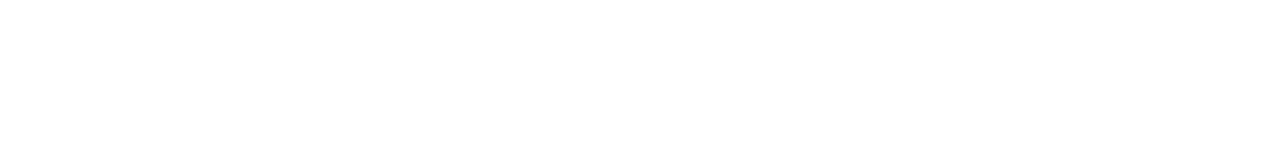
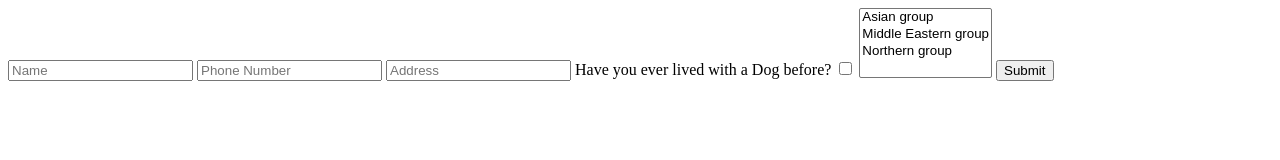
Before and after one commit to acciojob/dog-adoption-application-Yogndr, a website: page main.html in a window 1280 px wide. Drawn offline with Linux system fonts and the light colour scheme.

Commit message:
created a submission

```diff
--- a/main.html
+++ b/main.html
@@ -7,6 +7,31 @@
 </head>
 
 <body>
+	<form>
+		<input type="text" id="name" placeholder="Name">
+		<input type="text" id="phone" placeholder="Phone Number">
+		<input type="text" id="address" placeholder="Address">
+		<label for="checkbox">Have you ever lived with a Dog before?</label>
+		<input type="checkbox" id="checkbox" value="Have you ever lived with a Dog before?">
+		<select multiple>
+			<option>Asian group</option>
+			<option>Middle Eastern group</option>
+			<option>Northern group</option>
+		</select>
+		<input type="submit" id="submit" >
+
+
+
+
+
+
+
+
+
+
+
+
+	</form>
 	<!-- the entire body must be written by student -->
     <script type="text/javascript" src="./script.js">
 </script>
```
